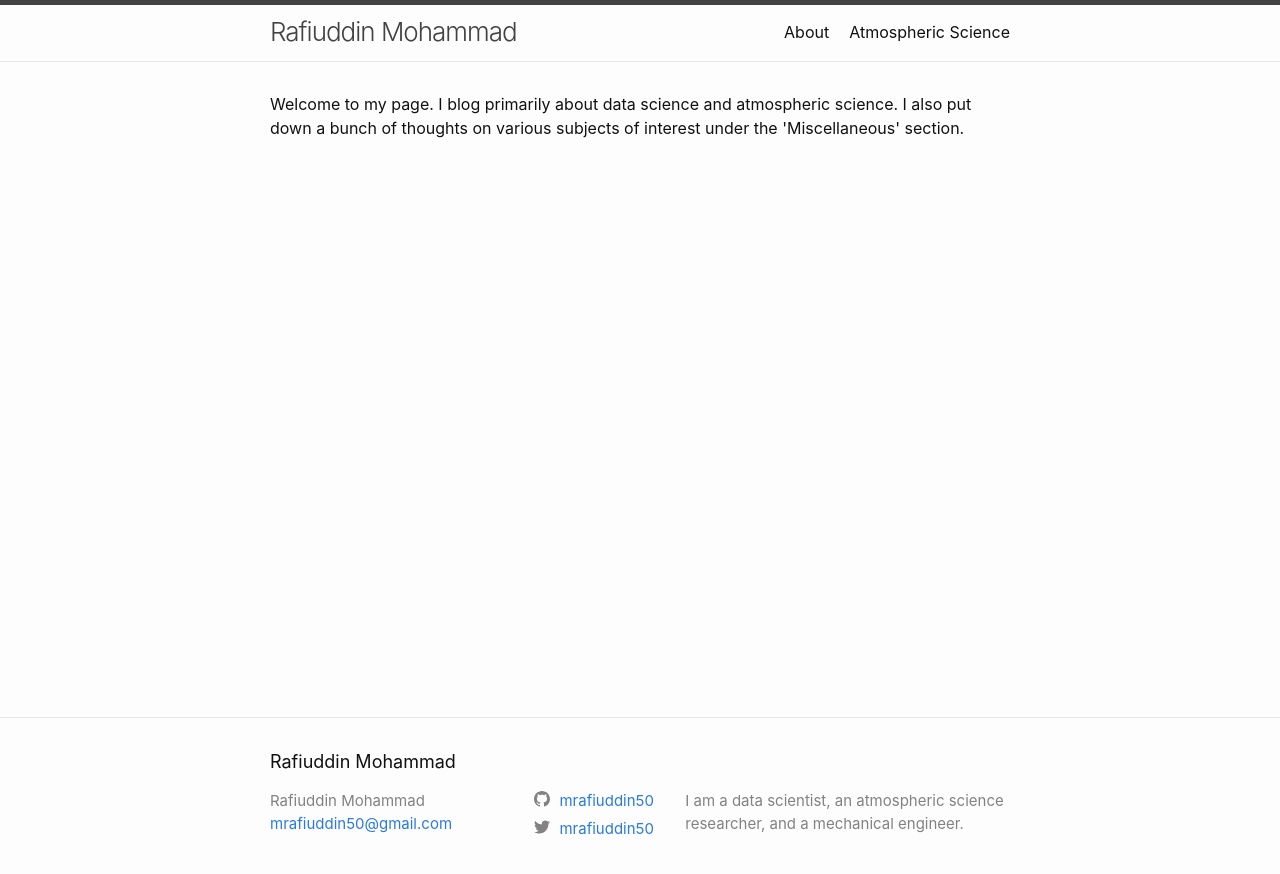
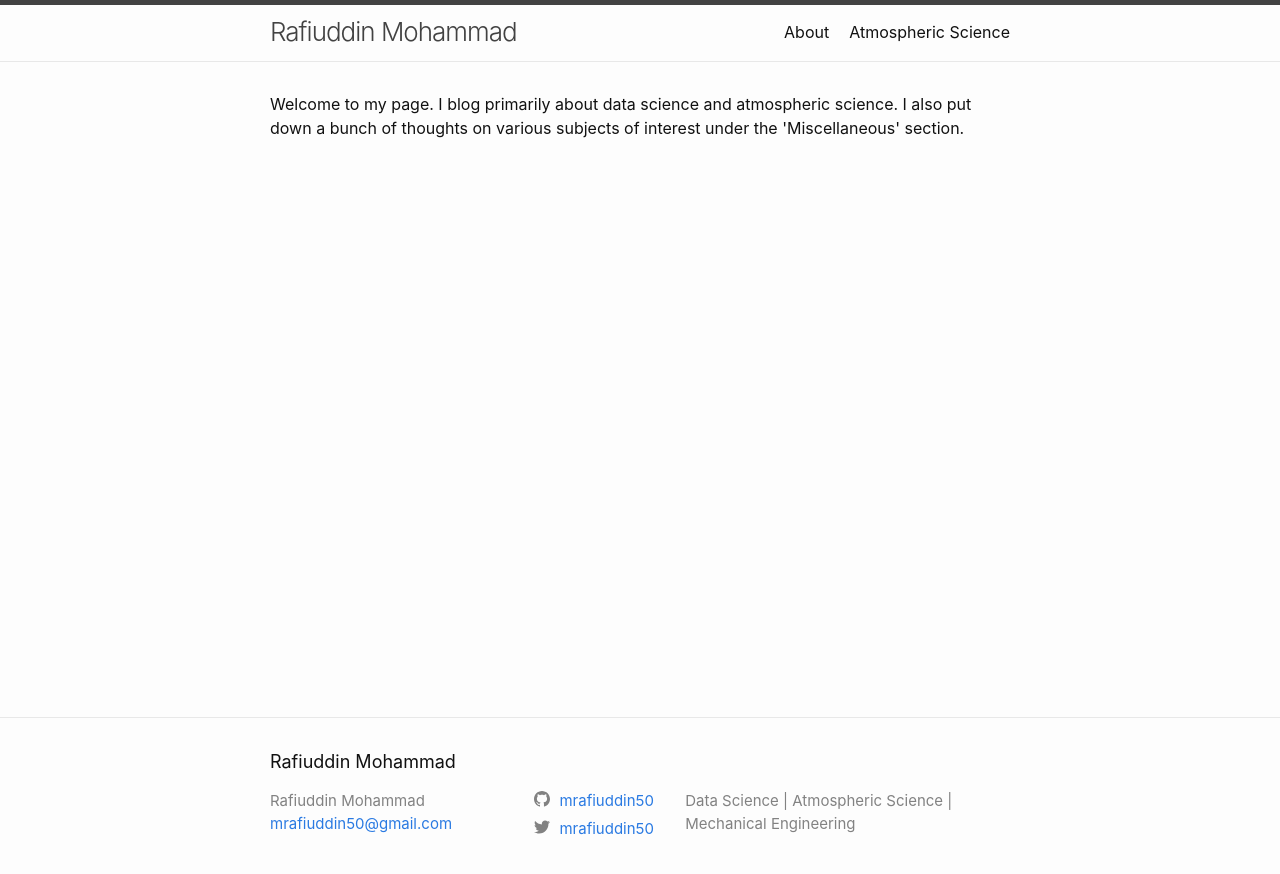
Before and after one commit to mrafiuddin50/mrafiuddin50.github.io, a Jekyll site: the page built from index.markdown, in a window 1280 px wide. Shown: the top 874 px of the page. Built offline with Jekyll 4.4.1, drawn with Linux system fonts in a browser that asks for light colours.

Commit message:
Update _config.yml

```diff
--- a/_config.yml
+++ b/_config.yml
@@ -21,7 +21,7 @@
 title: Rafiuddin Mohammad
 email: mrafiuddin50@gmail.com
 description: >- # this means to ignore newlines until "baseurl:"
-  I am a data scientist, an atmospheric science researcher, and a mechanical engineer.
+  Data Science | Atmospheric Science | Mechanical Engineering
 #baseurl: "" # the subpath of your site, e.g. /blog
 #url: "" # the base hostname & protocol for your site, e.g. http://example.com
 twitter_username: mrafiuddin50
```
